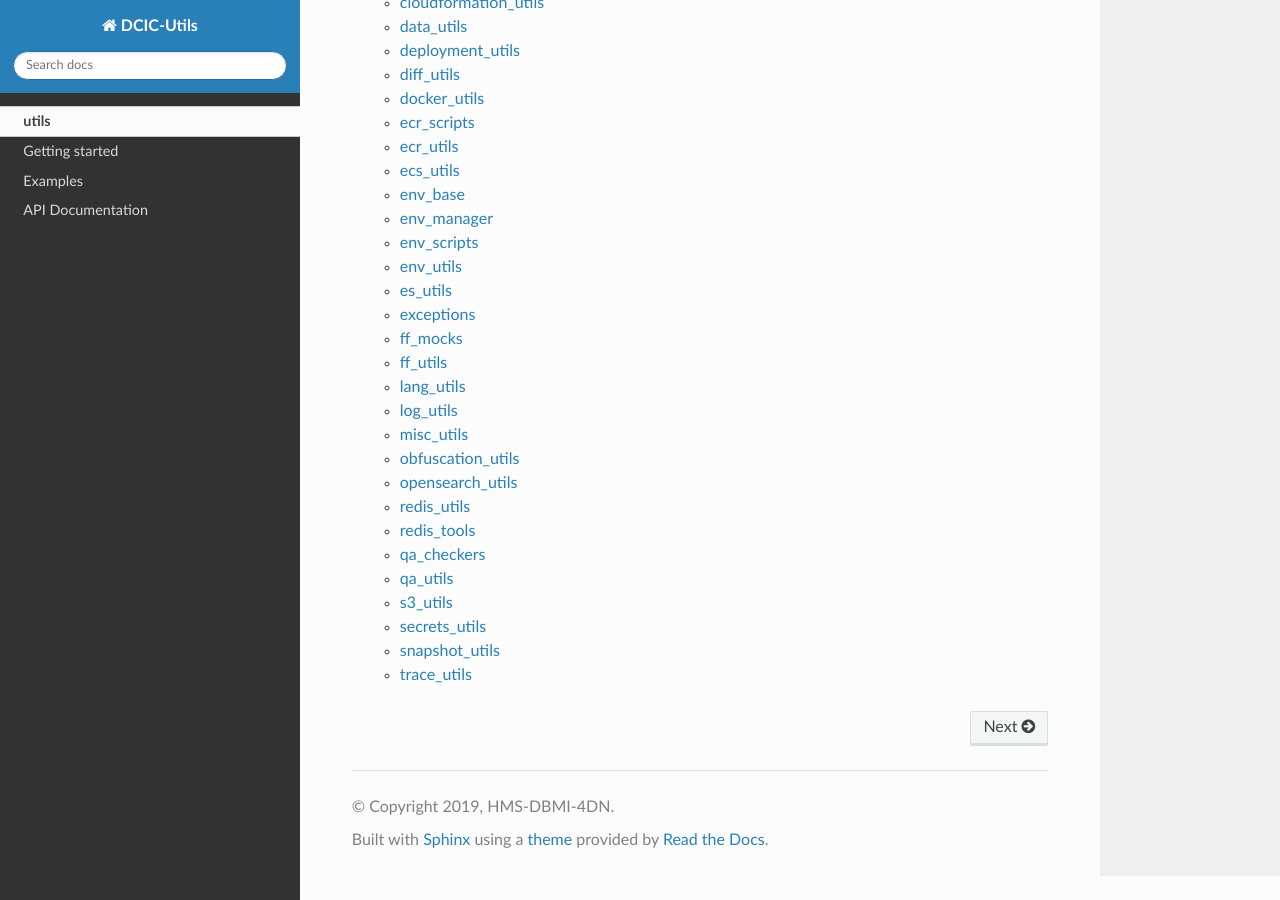
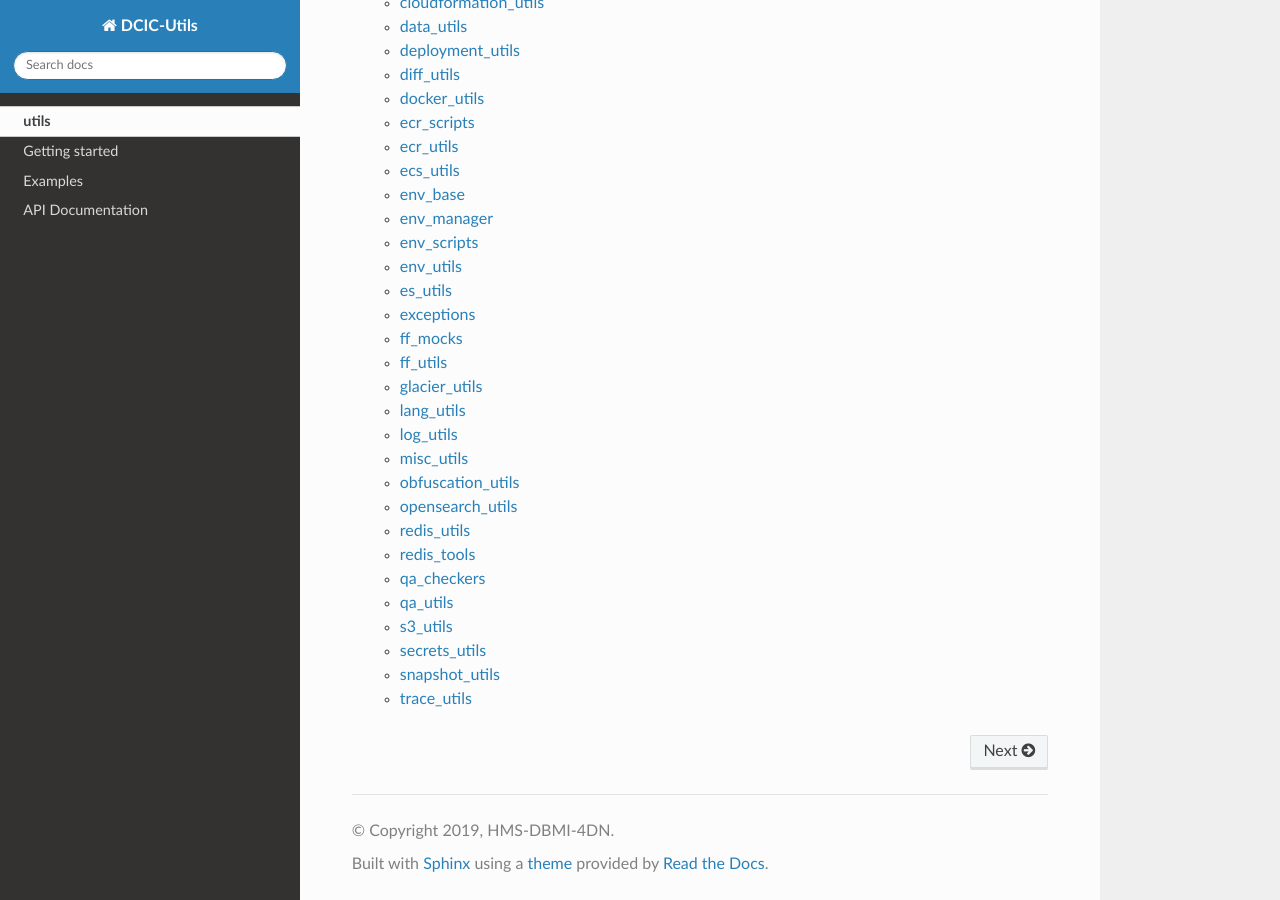
Before and after one commit to 4dn-dcic/utils, a Sphinx documentation site: the page built from docs/source/index.rst, in a window 1280 px wide and 900 px high, scrolled down 850 px. Built offline with Sphinx 7.4.7 and the Read the Docs theme 2.0.0, drawn with Linux system fonts in a browser that asks for light colours.

Commit message:
add changelog, automodule

```diff
--- a/docs/source/dcicutils.rst
+++ b/docs/source/dcicutils.rst
@@ -163,6 +163,13 @@
    :members:
 
 
+glacier_utils
+^^^^^^^^^^^^^
+
+.. automodule:: dcicutils.glacier_utils
+   :members:
+
+
 lang_utils
 ^^^^^^^^^^
 
```
Also changed, not shown: CHANGELOG.rst (+7 -0 lines).
